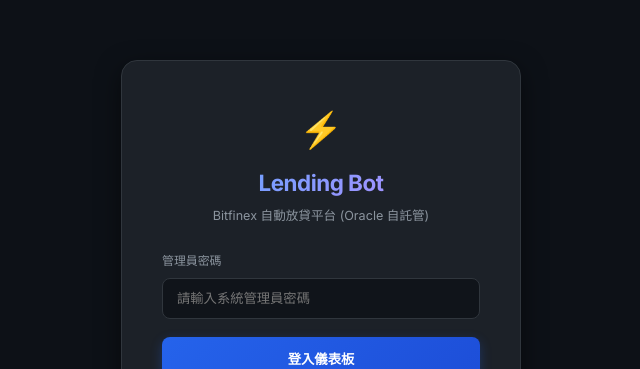
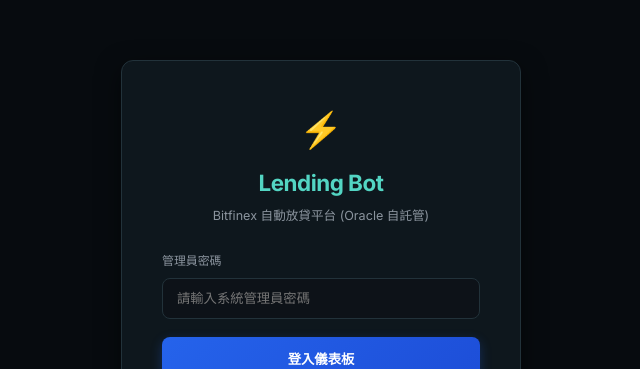
Before and after one commit to ian32253188/Lending-bot, a React (Vite) app in the folder client/: page / in a window 1280 px wide. Shown: the part 131-500 px from the top of the page, without its empty margins (319-959 px from the left). Built offline with nearby package versions, Linux system fonts and the light colour scheme.

Commit message:
feat: redesign lending dashboard terminal UI

```diff
--- a/client/src/components/RateChart.jsx
+++ b/client/src/components/RateChart.jsx
@@ -12,7 +12,20 @@
 ];
 
 const CURRENCIES = ['USD', 'USDT'];
-const COLORS = { USD: '#7c6af5', USDT: '#26d0a3' };
+const COLORS = { USD: '#53d5c3', USDT: '#86a9d6' };
+
+async function readJsonResponse(response) {
+    const contentType = response.headers?.get?.('content-type') || '';
+    if (!response.text && response.json) return response.json();
+    if (contentType.includes('json') && response.json) return response.json();
+    const body = response.text ? await response.text() : '';
+    if (!body.trim()) return {};
+    try {
+        return JSON.parse(body);
+    } catch {
+        throw new Error(`利率歷史服務暫時無法使用（HTTP ${response.status || 'unknown'}）`);
+    }
+}
 
 function formatTime(dateStr, hours) {
     const d = new Date(dateStr);
@@ -44,6 +57,7 @@
     const [range, setRange] = useState(RANGES[1]);
     const [data, setData] = useState({ USD: [], USDT: [] });
     const [loading, setLoading] = useState(true);
+    const [error, setError] = useState('');
     const [selectedCurrencies, setSelectedCurrencies] = useState(new Set(CURRENCIES));
 
     const fetchData = useCallback(async () => {
@@ -53,14 +67,20 @@
                 CURRENCIES.map(cur =>
                     fetch(`/api/dashboard/rate-history/${cur}?hours=${range.hours}`, {
                         headers: { Authorization: `Bearer ${token}` },
-                    }).then(r => r.json())
+                    }).then(async response => {
+                        const payload = await readJsonResponse(response);
+                        if (!response.ok) throw new Error(payload.error || `無法載入 ${cur} 歷史資料`);
+                        return payload;
+                    })
                 )
             );
             const newData = {};
             CURRENCIES.forEach((cur, i) => { newData[cur] = results[i] || []; });
             setData(newData);
+            setError('');
         } catch (err) {
             console.error('利率歷史載入失敗', err);
+            setError(err.message);
         } finally {
             setLoading(false);
         }
@@ -97,7 +117,7 @@
     return (
         <div className="panel">
             <div className="panel-header">
-                <h3>📈 FRR 利率走勢</h3>
+                <h3>FRR 利率走勢 <span className="section-code">MARKET HISTORY</span></h3>
                 <div style={{ display: 'flex', gap: '6px', alignItems: 'center', flexWrap: 'wrap' }}>
                     {CURRENCIES.map(cur => (
                         <button
@@ -122,6 +142,7 @@
                 </div>
             </div>
 
+            {error && <div className="market-error" role="alert"><strong>歷史資料同步失敗</strong><span>{error}</span><button type="button" className="btn btn-sm btn-outline" onClick={fetchData}>重新同步</button></div>}
             {loading ? (
                 <div className="loading-shimmer" style={{ height: 240, borderRadius: 8 }} />
             ) : chartData.length === 0 ? (
--- a/client/src/styles/global.css
+++ b/client/src/styles/global.css
@@ -1,28 +1,28 @@
 /* ============== 全域樣式 & 暗色主題 ============== */
 :root {
-  --bg-primary: #0d1117;
-  --bg-secondary: #161b22;
-  --bg-tertiary: #21262d;
-  --bg-card: #1c2128;
-  --bg-hover: #292e36;
+  --bg-primary: #070b0f;
+  --bg-secondary: #0b1217;
+  --bg-tertiary: #101b21;
+  --bg-card: #0e171d;
+  --bg-hover: #17262d;
 
   --text-primary: #e6edf3;
   --text-secondary: #8b949e;
   --text-tertiary: #6e7681;
 
-  --border-color: #30363d;
-  --border-focus: #58a6ff;
+  --border-color: #22323a;
+  --border-focus: #53d5c3;
 
-  --accent-blue: #58a6ff;
+  --accent-blue: #86a9d6;
   --accent-green: #3fb950;
   --accent-red: #f85149;
   --accent-orange: #d29922;
   --accent-purple: #bc8cff;
-  --accent-cyan: #39d2c0;
+  --accent-cyan: #53d5c3;
 
-  --gradient-primary: linear-gradient(135deg, #58a6ff 0%, #bc8cff 100%);
-  --gradient-success: linear-gradient(135deg, #3fb950 0%, #39d2c0 100%);
-  --gradient-danger: linear-gradient(135deg, #f85149 0%, #d29922 100%);
+  --gradient-primary: var(--accent-cyan);
+  --gradient-success: var(--accent-green);
+  --gradient-danger: var(--accent-red);
 
   --shadow-sm: 0 1px 2px rgba(0, 0, 0, 0.3);
   --shadow-md: 0 4px 12px rgba(0, 0, 0, 0.4);
@@ -31,7 +31,7 @@
 
   --radius-sm: 6px;
   --radius-md: 10px;
-  --radius-lg: 16px;
+  --radius-lg: 12px;
 
   --font-family: 'Inter', -apple-system, BlinkMacSystemFont, 'Segoe UI', sans-serif;
 }
@@ -76,9 +76,7 @@
   font-weight: 700;
   text-align: center;
   margin-bottom: 8px;
-  background: var(--gradient-primary);
-  -webkit-background-clip: text;
-  -webkit-text-fill-color: transparent;
+  color: var(--accent-cyan);
 }
 
 .login-card .subtitle {
@@ -160,8 +158,8 @@
 }
 
 .btn-primary {
-  background: var(--gradient-primary);
-  color: white;
+  background: var(--accent-cyan);
+  color: #06100f;
   width: 100%;
 }
 
@@ -206,7 +204,7 @@
   padding: 14px 16px;
   border: 1px solid rgba(16, 185, 129, 0.35);
   border-radius: 10px;
-  background: linear-gradient(135deg, rgba(16, 185, 129, 0.13), rgba(5, 150, 105, 0.04));
+  background: rgba(16, 185, 129, 0.06);
 }
 
 .strategy-settings-title {
@@ -251,6 +249,7 @@
 
 .market-dashboard {
   overflow: hidden;
+  border-top: 2px solid var(--accent-cyan);
 }
 
 .market-header,
@@ -271,10 +270,54 @@
   font-weight: 700;
 }
 
+.market-kicker,
+.workspace-eyebrow,
+.brand-kicker,
+.section-code,
+.header-clock {
+  color: var(--text-tertiary);
+  font-size: 0.66rem;
+  font-weight: 700;
+  letter-spacing: 0.12em;
+  text-transform: uppercase;
+}
+
+.market-kicker {
+  margin-bottom: 4px;
+}
+
 .market-live {
   color: var(--accent-green);
   font-size: 0.72rem;
   margin-left: 6px;
+}
+
+.status-pip {
+  display: inline-block;
+  width: 7px;
+  height: 7px;
+  margin-right: 5px;
+  border-radius: 50%;
+  background: currentColor;
+  vertical-align: 1px;
+}
+
+.loading-pip {
+  color: var(--accent-cyan);
+  animation: pulse 1.3s ease-in-out infinite;
+}
+
+.market-header-meta {
+  display: flex;
+  flex-direction: column;
+  align-items: flex-end;
+  gap: 8px;
+}
+
+.market-updated {
+  color: var(--text-tertiary);
+  font-family: 'JetBrains Mono', 'Fira Code', monospace;
+  font-size: 0.68rem;
 }
 
 .market-subtitle,
@@ -352,6 +395,12 @@
   margin-bottom: 10px;
 }
 
+.section-code {
+  margin-left: 8px;
+  font-size: 0.6rem;
+  letter-spacing: 0.08em;
+}
+
 .market-chart-wrap {
   position: relative;
   padding: 8px 0;
@@ -415,8 +464,32 @@
 }
 
 .market-error {
+  display: flex;
+  align-items: center;
+  justify-content: space-between;
+  gap: 16px;
+  padding: 10px 12px;
+  border: 1px solid rgba(248, 81, 73, 0.35);
+  border-radius: var(--radius-sm);
+  background: rgba(248, 81, 73, 0.08);
   color: var(--accent-red);
   margin-top: 12px;
+}
+
+.market-error div {
+  display: flex;
+  flex-direction: column;
+  gap: 2px;
+}
+
+.market-error span {
+  color: var(--text-secondary);
+  font-size: 0.78rem;
+}
+
+.market-loading {
+  color: var(--text-secondary);
+  font-size: 0.82rem;
 }
 
 .market-tooltip {
@@ -574,7 +647,7 @@
 .app-header {
   background: var(--bg-secondary);
   border-bottom: 1px solid var(--border-color);
-  padding: 12px 24px;
+  padding: 10px 24px;
   display: flex;
   align-items: center;
   justify-content: space-between;
@@ -584,12 +657,41 @@
   backdrop-filter: blur(10px);
 }
 
+.brand-block {
+  display: flex;
+  align-items: center;
+  gap: 10px;
+}
+
+.brand-block > div {
+  display: flex;
+  flex-direction: column;
+  gap: 1px;
+}
+
+.brand-mark {
+  display: grid;
+  place-items: center;
+  width: 30px;
+  height: 30px;
+  border: 1px solid rgba(83, 213, 195, 0.6);
+  border-radius: 7px;
+  color: var(--accent-cyan);
+  font-family: 'JetBrains Mono', 'Fira Code', monospace;
+  font-size: 0.72rem;
+  font-weight: 800;
+}
+
+.brand-kicker {
+  font-size: 0.56rem;
+  line-height: 1;
+}
+
 .app-header .logo {
-  font-size: 18px;
+  font-size: 16px;
   font-weight: 700;
-  background: var(--gradient-primary);
-  -webkit-background-clip: text;
-  -webkit-text-fill-color: transparent;
+  color: var(--text-primary);
+  line-height: 1.2;
 }
 
 .header-controls {
@@ -606,6 +708,13 @@
   border-radius: 20px;
   font-size: 12px;
   font-weight: 500;
+}
+
+.header-clock {
+  color: var(--accent-cyan);
+  font-family: 'JetBrains Mono', 'Fira Code', monospace;
+  font-size: 0.6rem;
+  letter-spacing: 0.08em;
 }
 
 .connection-badge.connected {
@@ -651,10 +760,52 @@
 /* ============== 主要內容 ============== */
 .main-content {
   flex: 1;
-  padding: 24px;
+  padding: 24px 28px 40px;
   max-width: 1400px;
   margin: 0 auto;
   width: 100%;
+}
+
+.workspace-heading {
+  display: flex;
+  align-items: flex-end;
+  justify-content: space-between;
+  gap: 20px;
+  margin-bottom: 20px;
+  padding-bottom: 16px;
+  border-bottom: 1px solid var(--border-color);
+}
+
+.workspace-heading h1 {
+  margin-top: 4px;
+  font-size: clamp(1.45rem, 2vw, 2rem);
+  letter-spacing: -0.03em;
+}
+
+.workspace-meta {
+  display: flex;
+  flex-wrap: wrap;
+  justify-content: flex-end;
+  gap: 8px;
+}
+
+.meta-chip {
+  padding: 5px 8px;
+  border: 1px solid var(--border-color);
+  border-radius: 4px;
+  color: var(--text-secondary);
+  font-family: 'JetBrains Mono', 'Fira Code', monospace;
+  font-size: 0.62rem;
+  letter-spacing: 0.05em;
+}
+
+.meta-dot {
+  display: inline-block;
+  width: 6px;
+  height: 6px;
+  margin-right: 4px;
+  border-radius: 50%;
+  background: var(--accent-cyan);
 }
 
 /* ============== 面板/卡片 ============== */
@@ -678,7 +829,7 @@
 .card {
   background: var(--bg-card);
   border: 1px solid var(--border-color);
-  border-radius: var(--radius-md);
+  border-radius: 8px;
   padding: 20px;
   transition: border-color 0.2s, box-shadow 0.2s;
 }
@@ -1039,7 +1190,8 @@
 /* Header Nav（桌機版） */
 .header-nav {
   display: flex;
-  gap: 4px;
+  gap: 2px;
+  margin-left: 18px;
 }
 
 .nav-btn {
@@ -1054,14 +1206,25 @@
   transition: all 0.15s;
 }
 
+.nav-code {
+  margin-right: 6px;
+  color: var(--text-tertiary);
+  font-family: 'JetBrains Mono', 'Fira Code', monospace;
+  font-size: 0.62rem;
+}
+
 .nav-btn:hover {
   background: var(--bg-hover);
   color: var(--text-primary);
 }
 
 .nav-btn-active {
-  background: rgba(88, 166, 255, 0.15);
-  color: var(--accent-blue);
+  background: rgba(83, 213, 195, 0.1);
+  color: var(--accent-cyan);
+}
+
+.nav-btn-active .nav-code {
+  color: var(--accent-cyan);
 }
 
 /* 手機底部導航 */
@@ -1093,7 +1256,12 @@
 }
 
 .mobile-nav-btn-active {
-  color: var(--accent-blue);
+  color: var(--accent-cyan);
+}
+
+.mobile-nav-code {
+  font-family: 'JetBrains Mono', 'Fira Code', monospace;
+  font-size: 0.65rem;
 }
 
 @media (max-width: 768px) {
```
Also changed, not shown: client/src/components/Dashboard.jsx (+25 -9 lines), client/src/components/FundingMarketDashboard.jsx (+33 -8 lines).
